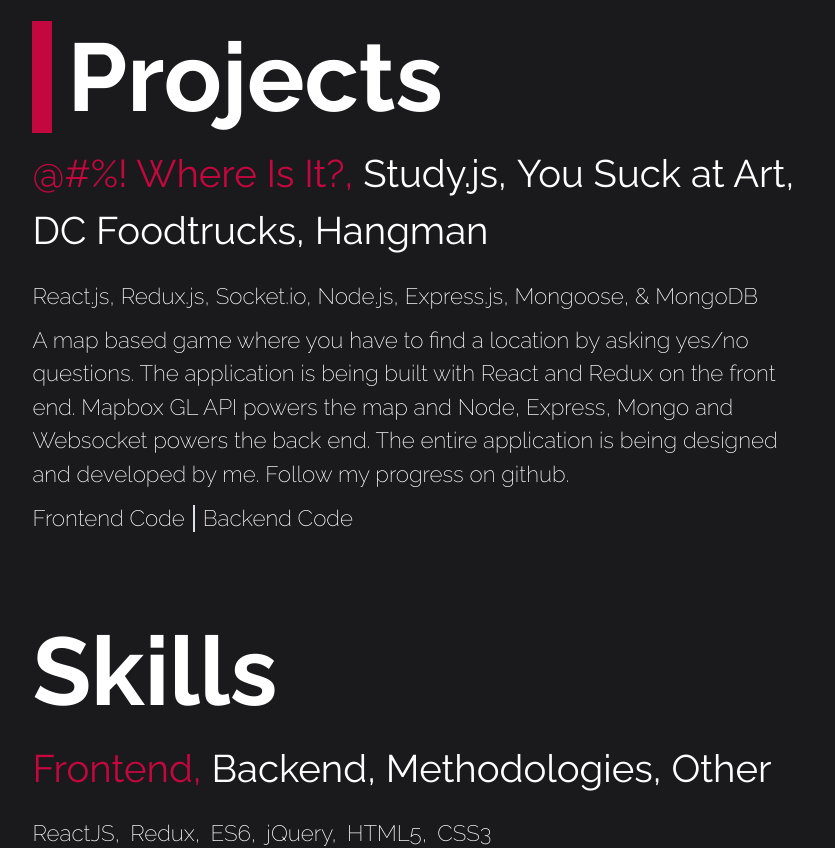
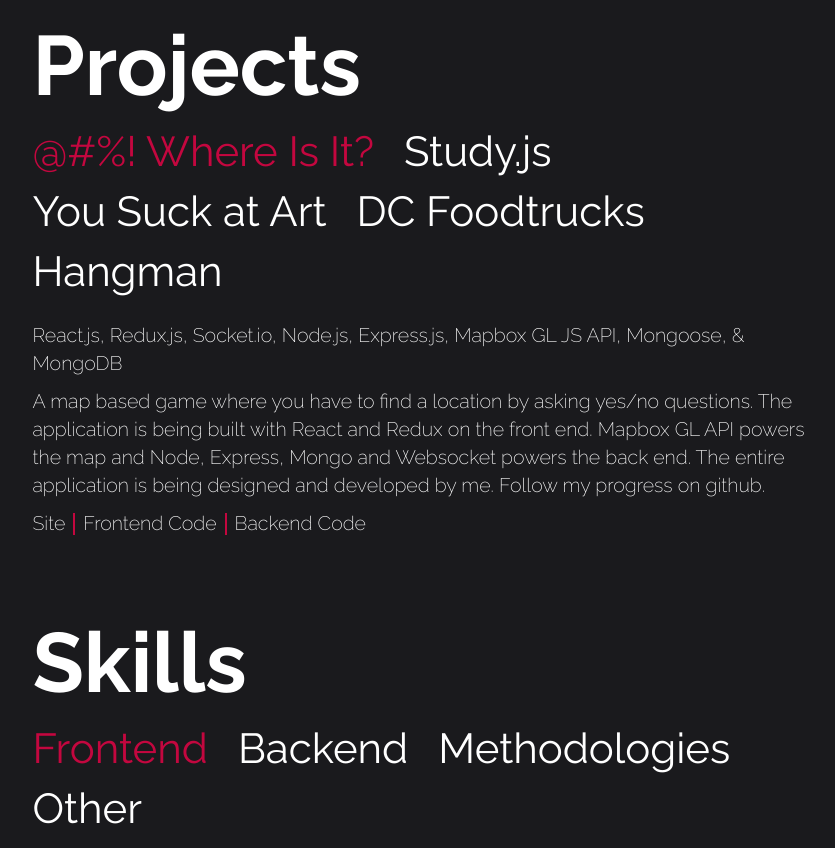
Before and after one commit to FarrisIsmati/portfolio, a React (Create React App) app in the folder portfolio/: page / in a window 1280 px wide. Shown: the part 820-1668 px from the top of the page, without its empty margins (212-1047 px from the left). Built offline with nearby package versions, Linux system fonts and the light colour scheme.

Commit message:
Data fixes

```diff
--- a/portfolio/public/index.html
+++ b/portfolio/public/index.html
@@ -14,7 +14,7 @@
     <link href="https://fonts.googleapis.com/css?family=Raleway:200,300,400,600,700" rel="stylesheet">
 
     <!-- Bootstrap -->
-    <link rel="stylesheet" href="https://maxcdn.bootstrapcdn.com/bootstrap/latest/css/bootstrap.min.css">
+    <link rel="stylesheet" href="https://maxcdn.bootstrapcdn.com/bootstrap/3.3.7/css/bootstrap.min.css">
 
     <title>Farris Ismati</title>
   </head>
--- a/portfolio/src/Base_Components/Content.js
+++ b/portfolio/src/Base_Components/Content.js
@@ -11,8 +11,7 @@
       content: this.props.data[Object.keys(this.props.data)[0]],
       buttons: this.props.data
     }
-    console.log(this.state.content.data)
-    console.log(this.props)
+
     this.showData = this.showData.bind(this)
     this.onClick = this.onClick.bind(this)
   }
@@ -43,22 +42,11 @@
     })
   }
 
-  componentDidMount() {
-    console.log(this.state.content.image)
-  }
+  render() {
+    const { data } = this.props
 
-  render() {
-    const {
-      data
-    } = this.props
-
-    const active = {
-      'color': '#C3073F'
-    }
-
-    const inactive = {
-      'color': '#FFFFFF'
-    }
+    const active = { 'color': '#C3073F', 'fontSize': '3em', 'marginRight': '30px' }
+    const inactive = { 'color': '#FFFFFF', 'fontSize': '3em', 'marginRight': '30px' }
 
     let nav = Object.keys(data).map((data,index) => {
       if (Object.values(this.state.buttons)[index].active) {
--- a/portfolio/src/Projects/Projects.js
+++ b/portfolio/src/Projects/Projects.js
@@ -12,15 +12,16 @@
         <Page css={'projects'} cssTitle={'projects-title'} title={'Projects'} titleWidth={(window.innerWidth * .0917) + 'px'} height={'25px'}>
           <Content data={
             {
-              '@#%! Where Is It?,': {
+              '@#%! Where Is It?': {
                 info: 'A map based game where you have to find a location by asking yes/no questions. The application is being built with React and Redux on the front end. Mapbox GL API powers the map and Node, Express, Mongo and Websocket powers the back end. The entire application is being designed and developed by me. Follow my progress on github.',
                 projects: true,
+                link: 'https://fckwhereisit.surge.sh/',
                 github: 'https://github.com/FarrisIsmati/mapbox-app-react',
                 backend: 'https://github.com/FarrisIsmati/mapbox-app-node',
-                tech: 'React.js, Redux.js, Socket.io, Node.js, Express.js, Mongoose, & MongoDB',
+                tech: 'React.js, Redux.js, Socket.io, Node.js, Express.js, Mapbox GL JS API, Mongoose, & MongoDB',
                 active: true
               },
-              'Study.js,': {
+              'Study.js': {
                 info: 'An online study tool designed for storing all your accumulated knowledge in one place. The application is built with React and Redux on the front end. Node, Express, and Mongo powers the back end. The entire applicaiton was designed and developed by me.',
                 github: 'https://github.com/FarrisIsmati/studyjs_front_end',
                 backend: 'https://github.com/FarrisIsmati/studyjs_backend',
@@ -29,7 +30,7 @@
                 tech: 'React.js, Redux.js, Node.js, Express.js, OAuth, Quill, Mongoose, & MongoDB',
                 active: false
               },
-              'You Suck at Art,': {
+              'You Suck at Art': {
                 info: 'A draw and guess game inspired by the children’s game Chinese Whispers, also known as Telephone. The application is built with React on the front end. Node, Express, and Mongo powers the back end. The applicaiton was a group effort, I designed the User Stories, Schemas, and majority of the React Components.',
                 github: 'https://github.com/FarrisIsmati/telestrations_online',
                 backend: 'https://github.com/StevenC53/telestrations_online_back_end',
@@ -39,7 +40,7 @@
                 link: 'http://yousuckatart.surge.sh/',
                 active: false
               },
-              'DC Foodtrucks,': {
+              'DC Foodtrucks': {
                 info: 'A concept website for tracking all DC metro area food trucks. The application is built entirely in Ruby on Rails with additional libraries. This was my first Rails project. The entire applicaiton was designed and developed by me.', projects: true,
                 github: 'https://github.com/FarrisIsmati/food-truck-dc',
                 tech: 'Ruby on Rails, Devise, Cancan, JQuery, Google Maps API, Punchbox, Geocoder',
--- a/portfolio/src/Skills/Skills.js
+++ b/portfolio/src/Skills/Skills.js
@@ -13,17 +13,17 @@
         <div className="flex">
           <Content data={
             {
-              'Frontend,': {
+              'Frontend': {
                 data: ['ReactJS,', 'Redux,', 'ES6,', ,'jQuery,', 'HTML5,','CSS3'],
                 active: true,
                 page: 'skills'
               },
-              'Backend,': {
+              'Backend': {
                 data: ['NodeJS,','ExpressJS,','MongoDB,','SQL'],
                 active: false,
                 page: 'skills'
               },
-              'Methodologies,': {
+              'Methodologies': {
                 data: ['Object Oriented Programming,', 'MVC Pattern,', 'Unit Testing,', 'Git'],
                 active: false,
                 page: 'skills'
```
Also changed, not shown: 1 other file (tests, documents, lock files or other folders).
